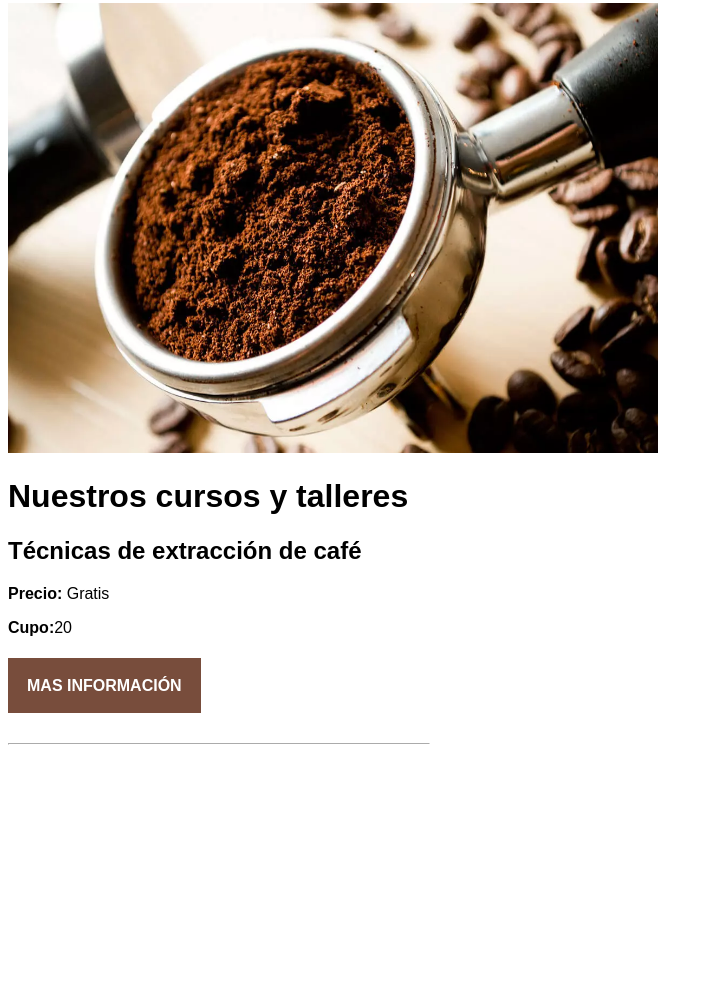
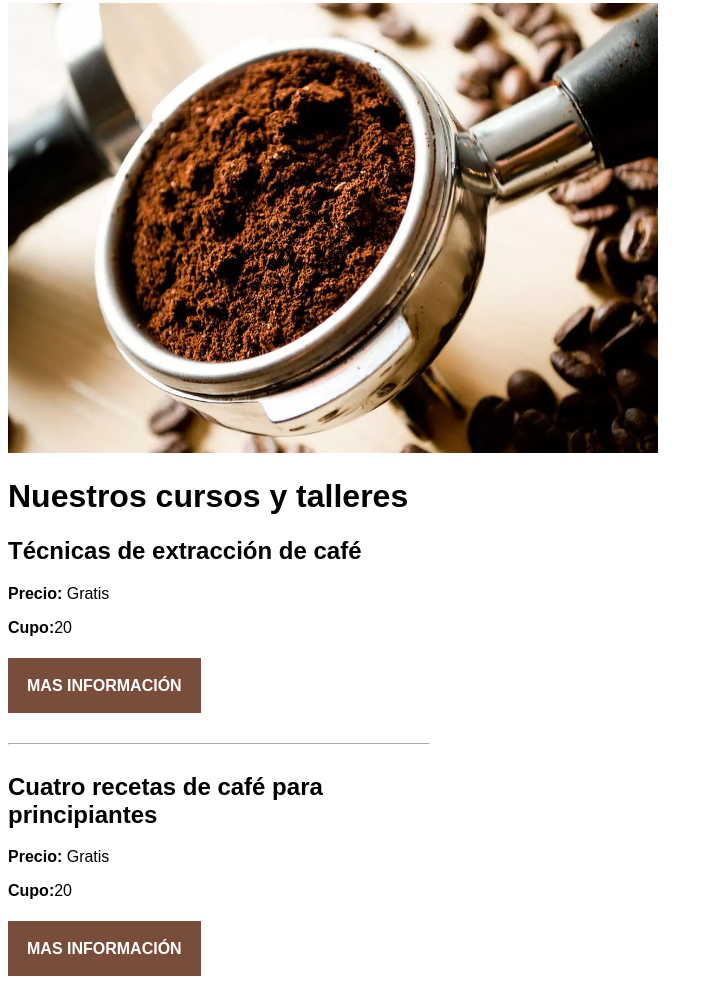
Before and after one commit to julianmc09/Replicated-page, a plain HTML site: page index.html in a window 1280 px wide. Shown: the part 585-1583 px from the top of the page, without its empty margins (0-713 px from the left). Before the commit the page ends 1338 px from the top, so only its background shows below. Drawn offline with Linux system fonts and the light colour scheme.

Commit message:
Continue

```diff
--- a/index.html
+++ b/index.html
@@ -37,7 +37,13 @@
         <div class="first-button">
             <a href="#cursos y talleres"><b>MAS INFORMACIÓN</b></a>
         </div>
-        <hr class="line">
+        <hr class="line"><br>
+        <h2>Cuatro recetas de café para<br>principiantes </h2>
+        <p><b>Precio:</b> Gratis</p>
+        <p><b>Cupo:</b>20</p>
+        <div class="first-button">
+        <a href="#cursos y talleres"><b>MAS INFORMACIÓN</b></a>
+        </div>
     </main>
 
 
```
